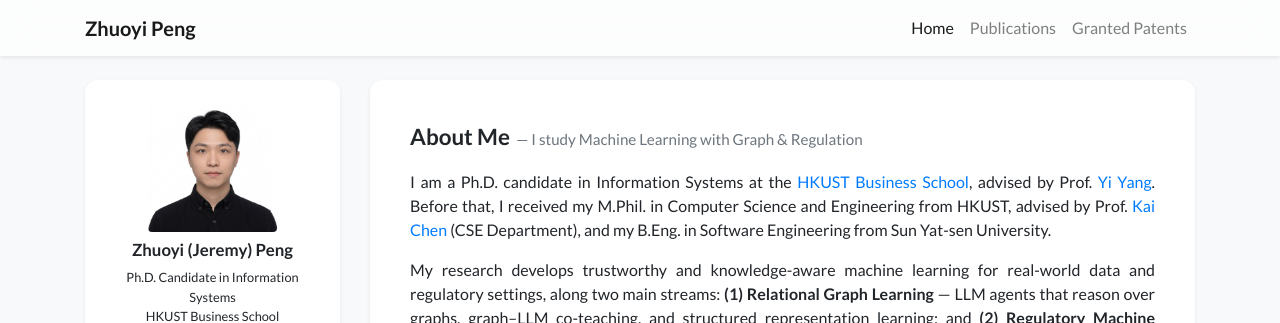
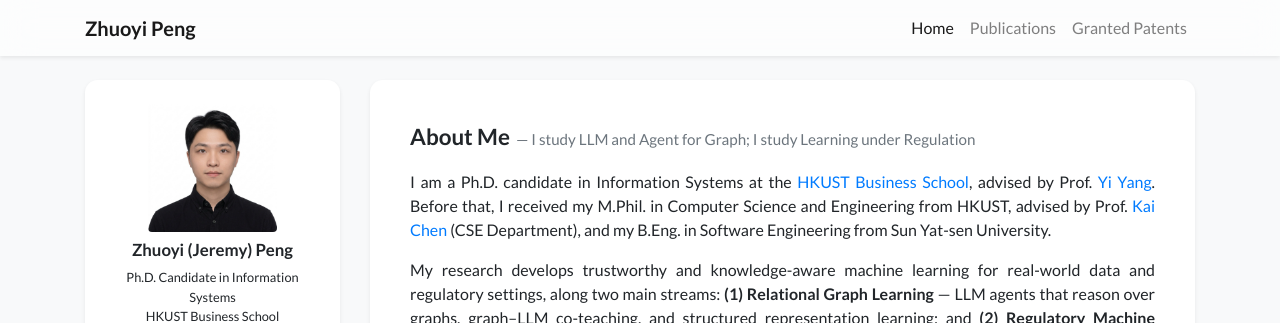
Before and after one commit to realjeremybot/realjeremybot.github.io, a Jekyll site: the page built from index.html, in a window 1280 px wide and 900 px high. Shown: the top 323 px of the window. Built offline with Jekyll 4.4.1, drawn with Linux system fonts in a browser that asks for light colours; nearby versions of some CDN libraries; a style sheet for code colours, icons or effects is not loaded.

Commit message:
Update About Me tagline

```diff
--- a/_includes/widgets/profile_card_bio_only.html
+++ b/_includes/widgets/profile_card_bio_only.html
@@ -6,7 +6,7 @@
                 <div class="row px-3 pt-3">
                     <div class="col">
                         <span class="font-weight-bold" style="font-size: 1.4rem;">About Me</span>
-                        <span class="text-muted" style="font-weight: 400; font-size: 0.95rem;">&nbsp;&mdash;&nbsp;I study Machine Learning with Graph &amp; Regulation</span>
+                        <span class="text-muted" style="font-weight: 400; font-size: 0.95rem;">&nbsp;&mdash;&nbsp;I study LLM and Agent for Graph; I study Learning under Regulation</span>
                     </div>
                 </div>
                 <div class="row p-3">
```
